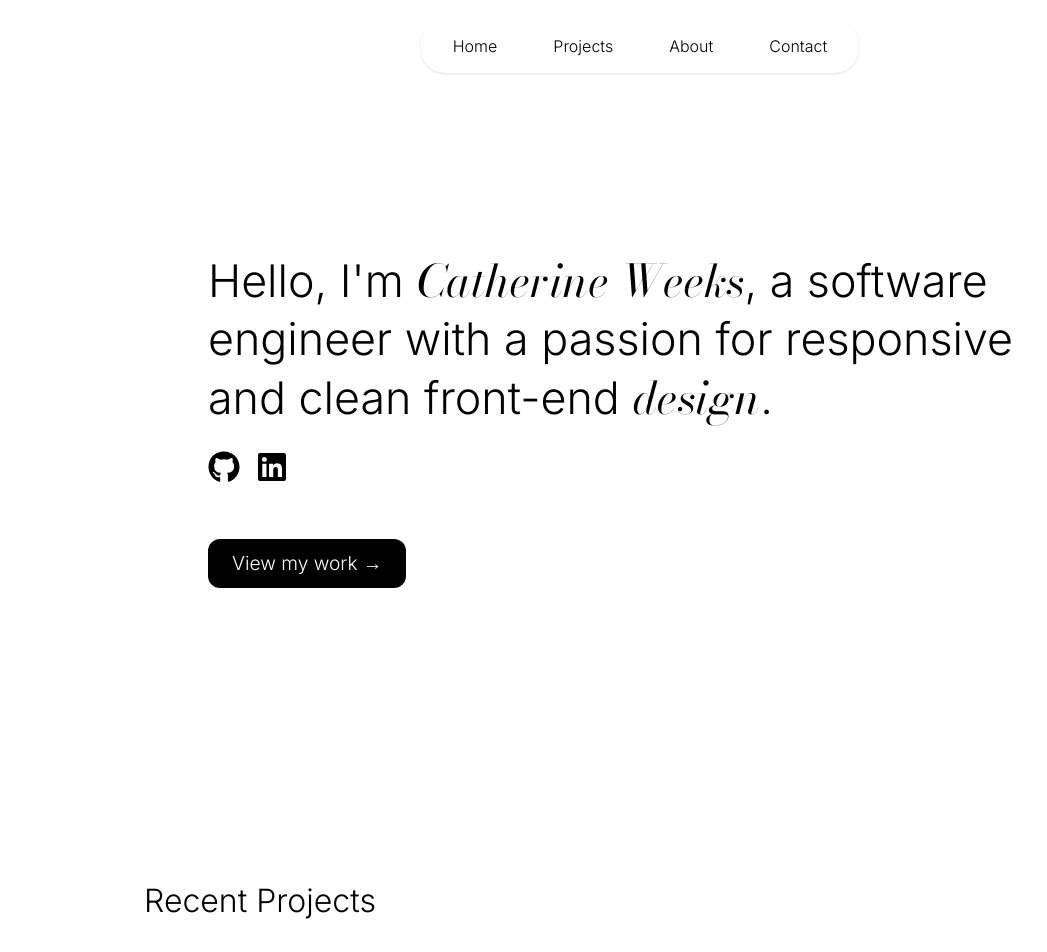
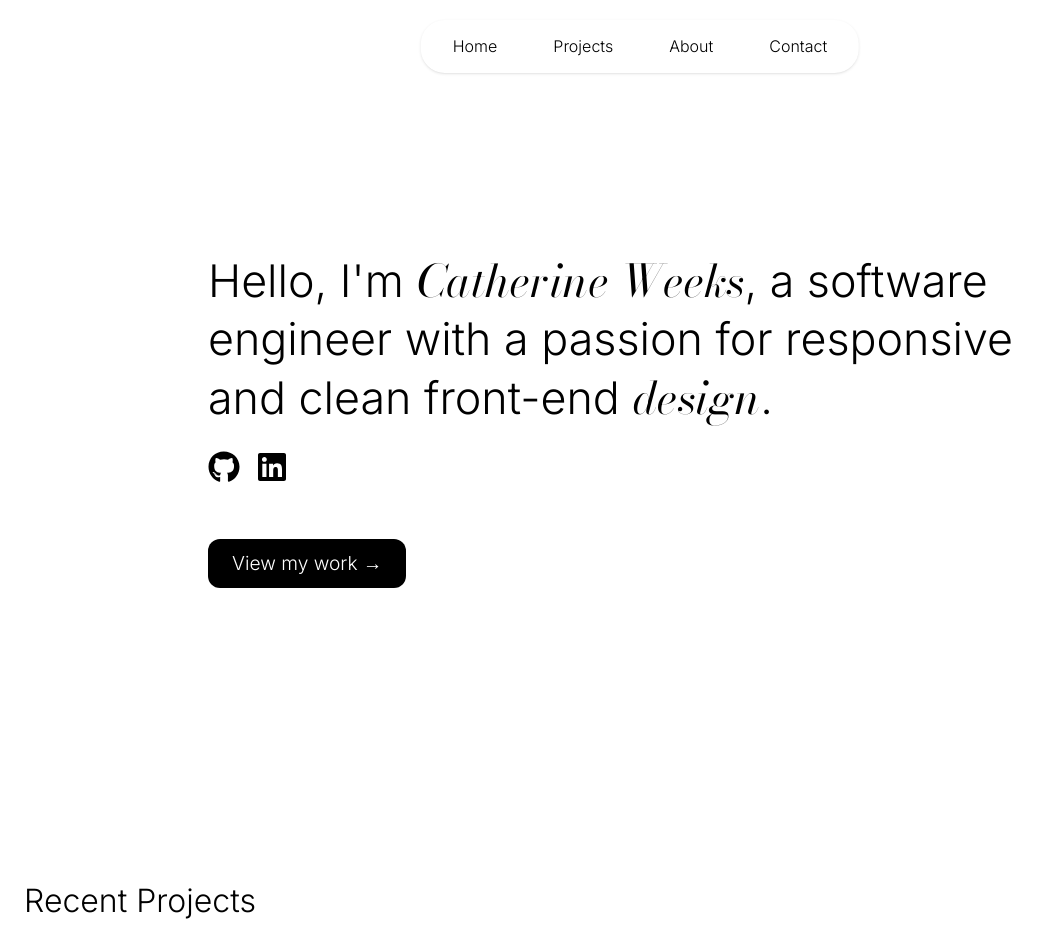
Before and after one commit to catherinetweeks/portfolio, a React (Vite) app: page / in a window 1280 px wide. Shown: the top 952 px of the page, without its empty margins (0-1047 px from the left). Built offline with nearby package versions, Linux system fonts and the light colour scheme.

Commit message:
project card tweaks

```diff
--- a/src/App.tsx
+++ b/src/App.tsx
@@ -82,15 +82,17 @@ export default function App() {
       </section>
 
       {/* projects */}
-      <section ref={projectsRef} className="py-20 px-6">
-        <h2 className="flex text-[clamp(1.5rem,_3vw,_2rem)] font-inter mb-20 ml-30">Recent Projects</h2>
+      <motion.section
+        ref={projectsRef}
+        className="py-20 px-6">
+        <h2 className="flex text-[clamp(1.5rem,_3vw,_2rem)] font-inter">Recent Projects</h2>
 
         <div className="grid gap-8 sm:grid-cols-2 lg:grid-cols-2 justify-items-center m-10 sm:m-10 lg:m-20">
           {projects.map((project, index) => (
-            <ProjectCard key={index} {...project} />
+            <ProjectCard key={index} {...project}/>
           ))}
         </div>
-      </section>
+      </motion.section>
 
       {/* about */}
       <section ref={aboutRef} className="h-screen flex items-center justify-center">
--- a/src/components/ProjectCard.tsx
+++ b/src/components/ProjectCard.tsx
@@ -16,7 +16,7 @@ export function ProjectCard({
   link,
 }: ProjectCardProps) {
   return (
-    <div className="bg-white overflow-hidden max-w-sm w-full transition hover:-translate-y-1">
+    <div className="bg-white overflow-hidden max-w-sm w-full transition">
     <a
       href={link}
       target="_blank"
```
